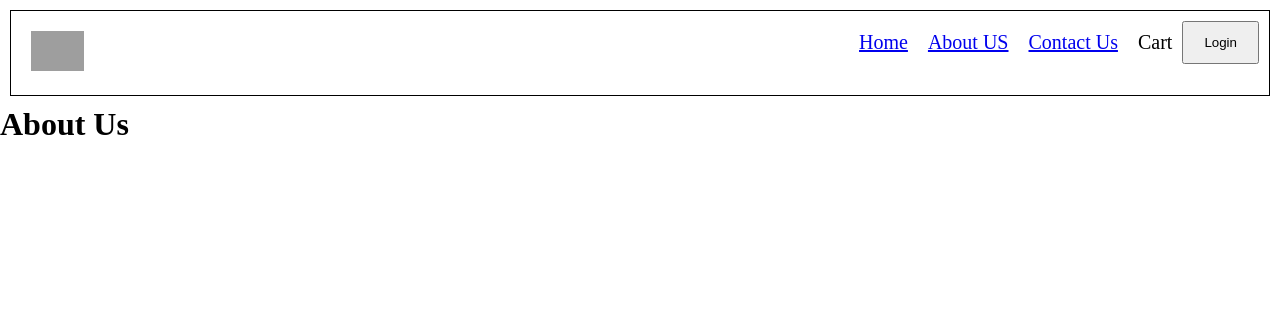
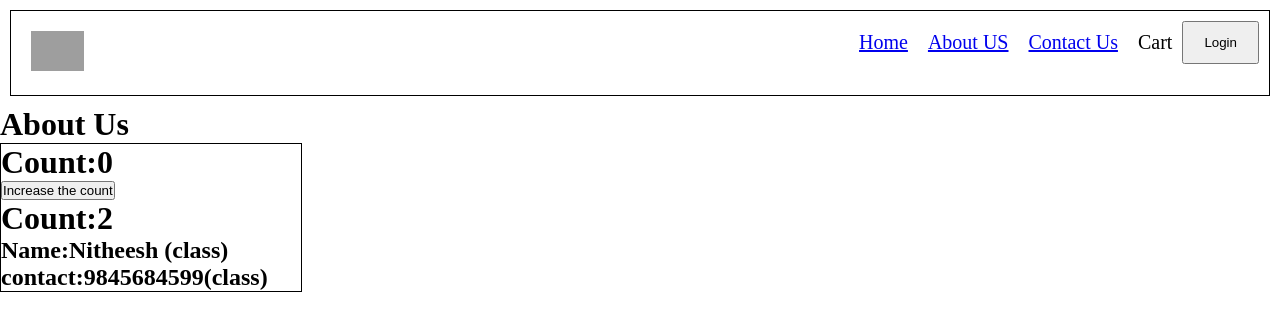
Before and after one commit to Nitheesh-Parkala/Namaste-React, a React (Vite) app: page /about in a window 1280 px wide. Shown: the top 330 px of the page. Built offline with nearby package versions, Linux system fonts and the light colour scheme; grey boxes are pictures that could not be loaded.

Commit message:
learning episode 8

```diff
--- a/index.css
+++ b/index.css
@@ -81,3 +81,8 @@
 .search{
      margin: 10px;
 }
+.about{
+    border: 1px solid black;
+    height: auto;
+    width: 300px;
+}
--- a/src/components/About.js
+++ b/src/components/About.js
@@ -1,8 +1,16 @@
+import FunctionComponent from "./FunctionComponent";
+import UserClass from "./UserClass"
 const About = ()=>{
-    return(
-        <div>
-            <h1>About Us</h1>
-        </div>
-    )
+    return (
+      <div>
+        <h1>About Us</h1>
+        {/* <FunctionComponent
+          name={"Nitheesh (function)"}
+          contact={"9845684599(f)"}
+        /> */}
+        <UserClass name={"Nitheesh (class)"} contact={"9845684599(class)"} />
+      </div>
+    );
 }
+
 export default About;
--- /dev/null
+++ b/src/components/FunctionComponent.js
@@ -0,0 +1,30 @@
+import { useState } from "react";
+
+const FunctionComponent = ({name,contact})=>{
+  const[count, setCount] = useState(0)
+    return (
+      <div className="about">
+        <h1>count:{count}</h1>
+        <button onClick={()=>{
+          setCount(count+1)
+        }}>Increment</button>
+        <h2>Name:{name}</h2>
+        <h2>contact:{contact}</h2>
+      </div>
+    );
+}
+export default FunctionComponent;
+
+// import { useState } from "react";
+
+// const FunctionComponent = (props)=>{
+//   const[about] = useState()
+//     return (
+//       <div className="about">
+//         <h2>Name:{props.name}</h2>
+//         <h2>contact:{contact}</h2>
+//         <h2>addrerss:Udupi</h2>
+//       </div>
+//     );
+// }
+// export default FunctionComponent;
--- /dev/null
+++ b/src/components/UserClass.js
@@ -0,0 +1,30 @@
+import React, { useState } from "react";
+
+class UserClass extends React.Component{
+  constructor(props){
+    super(props)
+    this.state={
+      count:0,
+      count2:2
+    }
+  }
+ render(){
+  const {name,contact} = this.props;
+  const {count,count2}= this.state;
+  return (
+    <div className="about">
+      <h1>Count:{count}</h1>
+      <button onClick={()=>{
+            this.setState({
+              count:this.state.count+1,
+              count2:this.state.count2 + 1
+            })
+      }}>Increase the count</button>
+      <h1>Count:{count2}</h1>
+      <h2>Name:{name}</h2>
+      <h2>contact:{contact}</h2>
+    </div>
+  );
+ }
+}
+export default UserClass;
```
